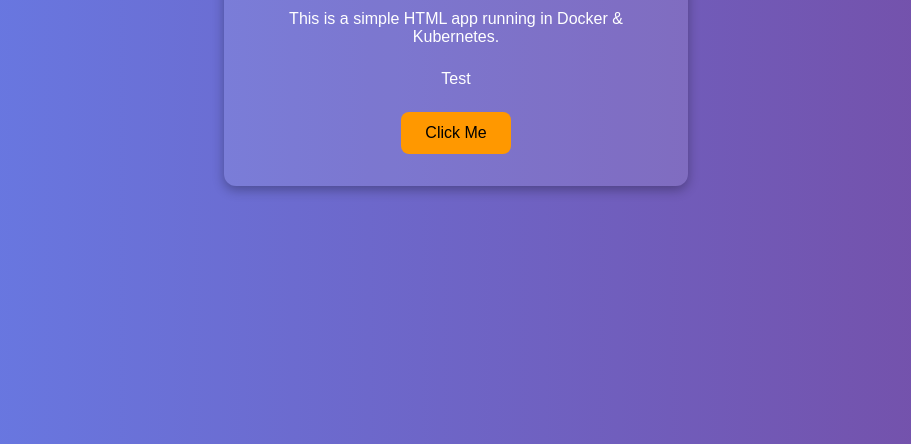
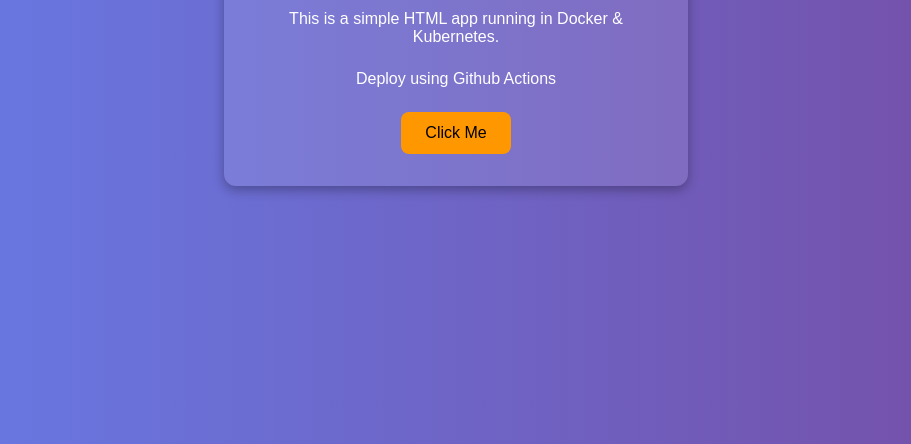
Before and after one commit to bwan910/Github-Action-Project-Pipeline, a plain HTML site: page index.html in a window 1280 px wide. Shown: the part 356-800 px from the top of the page, without its empty margins (184-1095 px from the left). Drawn offline with Linux system fonts and the light colour scheme.

Commit message:
DEploy github action

```diff
--- a/index.html
+++ b/index.html
@@ -54,7 +54,7 @@
   <div class="card">
     <h1>🚀 Welcome!</h1>
     <p>This is a simple HTML app running in Docker & Kubernetes.</p>
-    <p>Test</p>
+    <p>Deploy using Github Actions</p>
     <button onclick="alert('Hello from Docker! 🎉')">Click Me</button>
   </div>
 </body>
```
